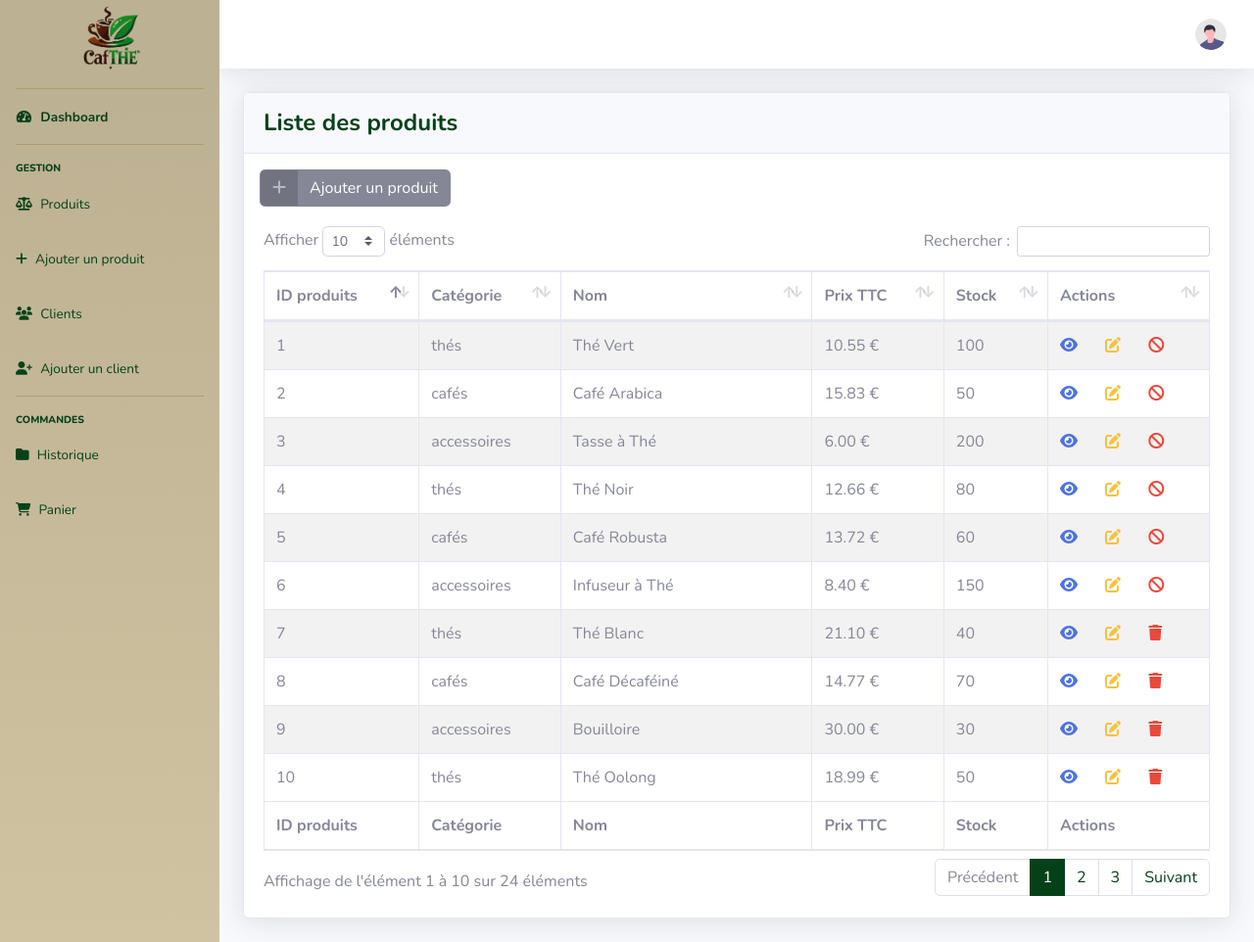
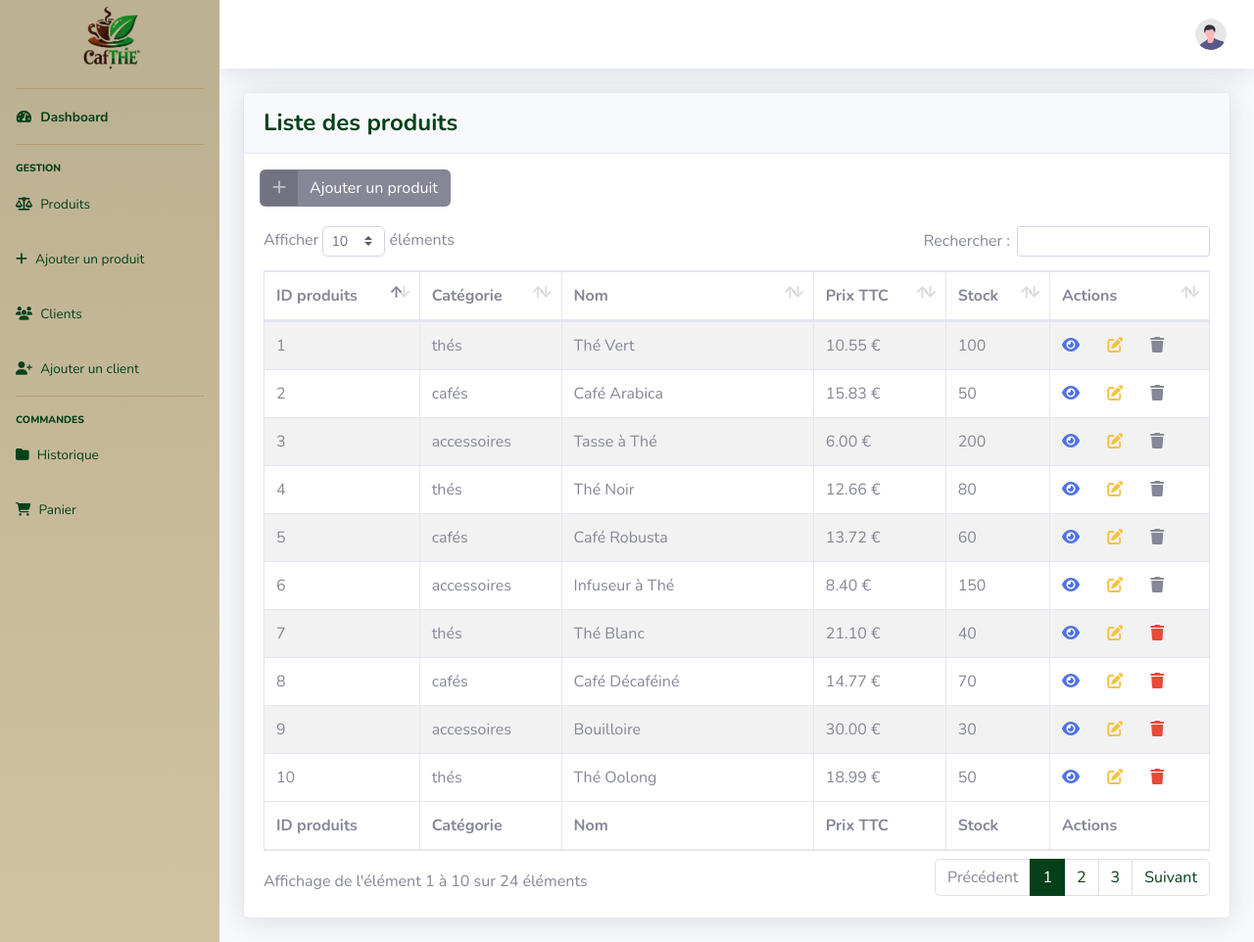
Before and after one commit to staufferlorene/cafthe_dashboard, a PHP site: page / in a window 1280 px wide. Shown: the whole page at 98% size. Run offline with PHP 8.4, Linux system fonts and the light colour scheme; the visitor is signed in with stand-in values (Sample User, id 1); data comes from the database, SQL or seed files in the repository.

Commit message:
Modification visuel front quand suppression impossible

```diff
--- a/mvc_client/client_liste_view.tpl
+++ b/mvc_client/client_liste_view.tpl
@@ -92,7 +92,7 @@
                                         <a href="index.php?action=update_client&Id_client={$client.Id_client}"><i class="fa-solid fa-pen-to-square text-warning mr-4 ml-4"></i></a>
 
                                         {if $client.haveOrder}
-                                            <i class="fa-solid fa-ban text-danger"></i>
+                                            <i class="fa-solid fa-trash" style="cursor: not-allowed"></i>
                                         {else}
                                             <a href="index.php?action=delete_client&Id_client={$client.Id_client}"><i class="fa-solid fa-trash text-danger"></i></a>
                                         {/if}
--- a/mvc_produit/produit_liste_view.tpl
+++ b/mvc_produit/produit_liste_view.tpl
@@ -95,7 +95,7 @@
                                         <a href="index.php?action=update_produit&Id_produit={$produit.Id_produit}"><i class="fa-solid fa-pen-to-square text-warning mr-4 ml-4"></i></a>
 
                                         {if $produit.haveOrder}
-                                            <i class="fa-solid fa-ban text-danger"></i>
+                                            <i class="fa-solid fa-trash" style="cursor: not-allowed"></i>
                                         {else}
                                             <a href="index.php?action=delete_produit&Id_produit={$produit.Id_produit}"><i class="fa-solid fa-trash text-danger"></i></a>
                                         {/if}
--- a/mvc_vendeur/vendeur_liste_view.tpl
+++ b/mvc_vendeur/vendeur_liste_view.tpl
@@ -89,7 +89,7 @@
                                         <a href="index.php?action=update_vendeur&Id_vendeur={$vendeur.Id_vendeur}"><i class="fa-solid fa-pen-to-square text-warning mr-4 ml-4"></i></a>
 
                                         {if $vendeur.haveOrder}
-                                            <i class="fa-solid fa-ban text-danger"></i>
+                                            <i class="fa-solid fa-trash" style="cursor: not-allowed"></i>
                                         {else}
                                             <a href="index.php?action=delete_vendeur&Id_vendeur={$vendeur.Id_vendeur}"><i class="fa-solid fa-trash text-danger"></i></a>
                                         {/if}
```
